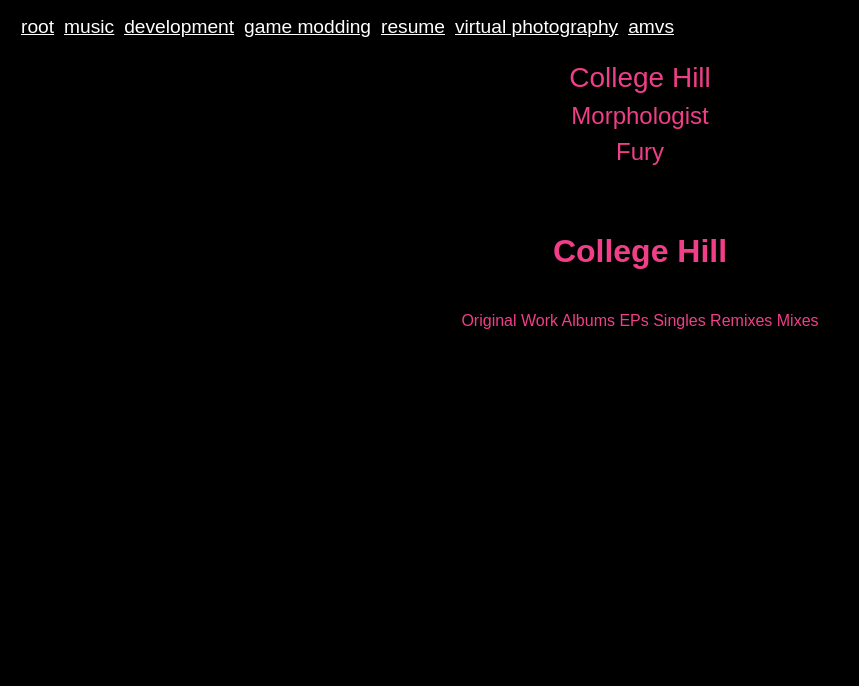
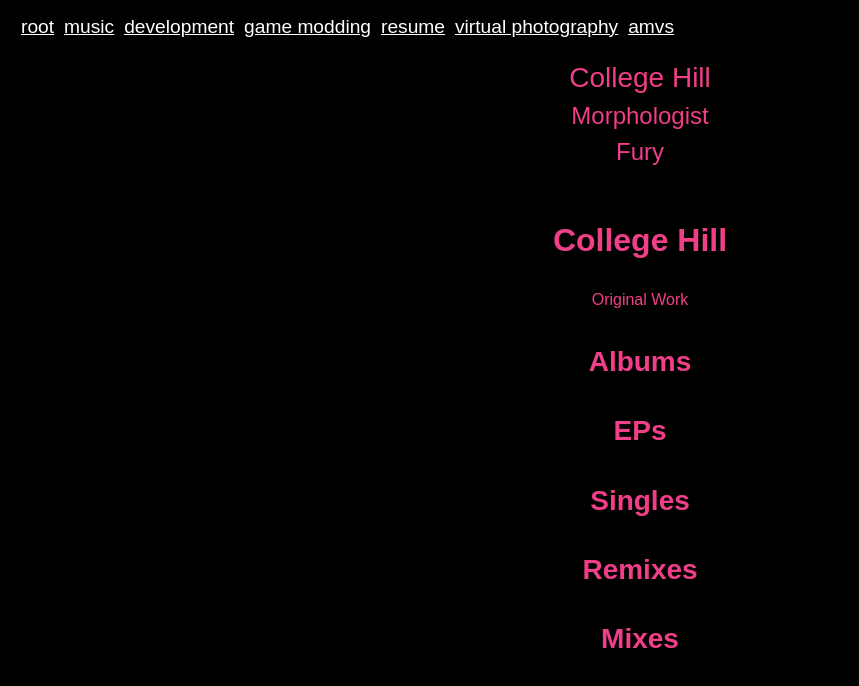
Before and after one commit to rapka/personal-site, a React app: page /music in a window 1280 px wide. Shown: the top 686 px of the page, without its empty margins (0-859 px from the left). Built offline with nearby package versions, Linux system fonts and the light colour scheme; the HTML template or start-up script is replaced by a standard one; a web font is replaced by a local one.

Commit message:
Minor styling tweaks

```diff
--- a/src/routes/music/aliases/AliasSection.css
+++ b/src/routes/music/aliases/AliasSection.css
@@ -2,3 +2,8 @@
 	font-size: 2rem;
 	text-align: center;
 }
+
+.alias-releaseType {
+	font-size: 1.75rem;
+	text-align: center;
+}
--- a/src/routes/music/aliases/CollegeHill.js
+++ b/src/routes/music/aliases/CollegeHill.js
@@ -1,21 +1,22 @@
 import React from 'react';
 import PropTypes from 'prop-types';
 
+import './AliasSection.css';
 import './CollegeHill.css';
 
 function CollegeHill() {
   return (
     <section className="alias-container" id="alias-collegehill">
-      <h4 className="alias-title">College Hill</h4>
+      <h3 className="alias-title">College Hill</h3>
 
       Original Work
-        Albums
-        EPs
-        Singles
+        <h4 className="alias-releaseType">Albums</h4>
+        <h4 className="alias-releaseType">EPs</h4>
+        <h4 className="alias-releaseType">Singles</h4>
 
-      Remixes
+        <h4 className="alias-releaseType">Remixes</h4>
 
-      Mixes
+        <h4 className="alias-releaseType">Mixes</h4>
     </section>
   );
 }
--- a/src/routes/virtual-photography/Portfolio/ClickableImage.css
+++ b/src/routes/virtual-photography/Portfolio/ClickableImage.css
@@ -72,8 +72,8 @@
 }
 
 .clickableImage .clickableImage-img {
-  width: 100%;
-  /*height: 300px;*/
+  /*width: 100%;*/
+  height: 300px;
   display: block;
   background-repeat: no-repeat;
   background-position: 50% 50%;
--- a/src/routes/virtual-photography/Portfolio/Gallery.css
+++ b/src/routes/virtual-photography/Portfolio/Gallery.css
@@ -24,7 +24,7 @@
 
 .galleryItem-title {
   font-size: 48px;
-  display: block;
+  display: inline-block;
   margin: 0;
 }
 
@@ -60,6 +60,8 @@
   display: flex;
   flex-direction: row;
   flex-wrap: wrap;
+  justify-content: space-evenly;
+  align-items: center;
   /*max-width: 100vw;*/
   /*overflow-x: scroll;*/
 }
```
Also changed, not shown: 4 other files (tests, documents, lock files or other folders).
